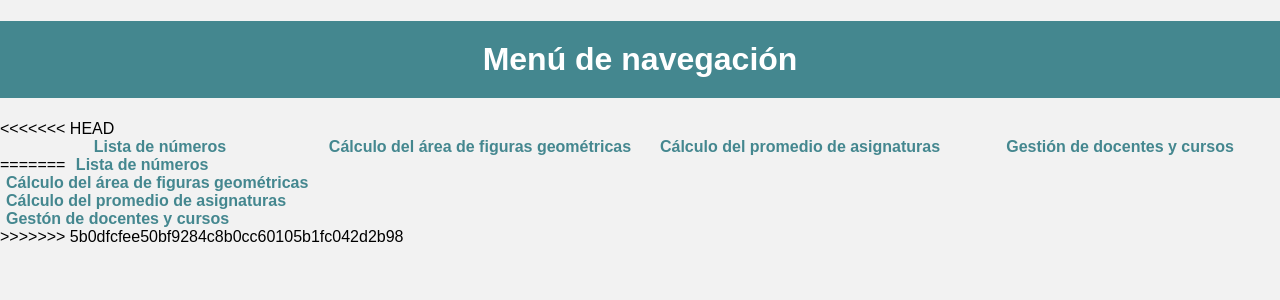
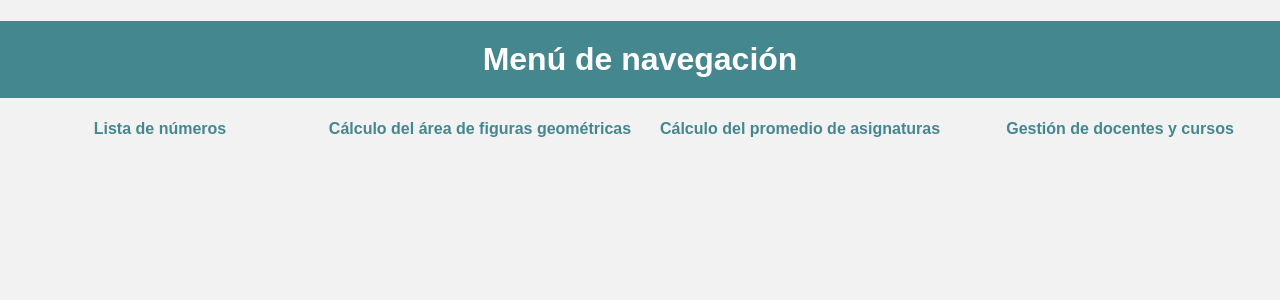
Before and after one commit to ZorayaF/taller_html_php, a PHP site: page / in a window 1280 px wide. Shown: the top 300 px of the page. Run offline with PHP 8.4, Linux system fonts and the light colour scheme.

Commit message:
correcciones

```diff
--- a/ejercicio1/index.php
+++ b/ejercicio1/index.php
@@ -67,5 +67,7 @@
         <input type="submit" value="Ordenar">
         <button onclick="window.history.back()">Regresar</button>
     </form>
+
+
 </body>
 </html>
--- a/ejercicio1/ordenar.php
+++ b/ejercicio1/ordenar.php
@@ -94,9 +94,7 @@
     }
 
     ?>
-    <br>
-    <br>
-        <button onclick="window.history.back()">Regresar</button>
+
 </body>
 
 </html>
--- a/index.php
+++ b/index.php
@@ -42,19 +42,13 @@
 </head>
 <body>
     <h1>Menú de navegación</h1>
-<<<<<<< HEAD
+
     <ul>
         <li><a href="/taller_html_php/ejercicio1/index.php">Lista de números</a></li>
         <li><a href="/taller_html_php/ejercicio2/interfaz/iuFiguras.php">Cálculo del área de figuras geométricas</a></li>
         <li><a href="/taller_html_php/ejercicio3/index3.php">Cálculo del promedio de asignaturas</a></li>
         <li><a href="/taller_html_php/ejercicio4/index.php">Gestión de docentes y cursos</a></li>
     </ul>
-=======
-    <a href="/taller_html_php/ejercicio1/index.php">Lista de números</a><br>
-    <a href="/taller_html_php/ejercicio2/interfaz/iuFiguras.php">Cálculo del área de figuras geométricas</a><br>
-    <a href="/taller_html_php/ejercicio3/index3.php">Cálculo del promedio de asignaturas</a><br>
-    <a href="">Gestón de docentes y cursos</a><br>
 
->>>>>>> 5b0dfcfee50bf9284c8b0cc60105b1fc042d2b98
 </body>
 </html>
```
